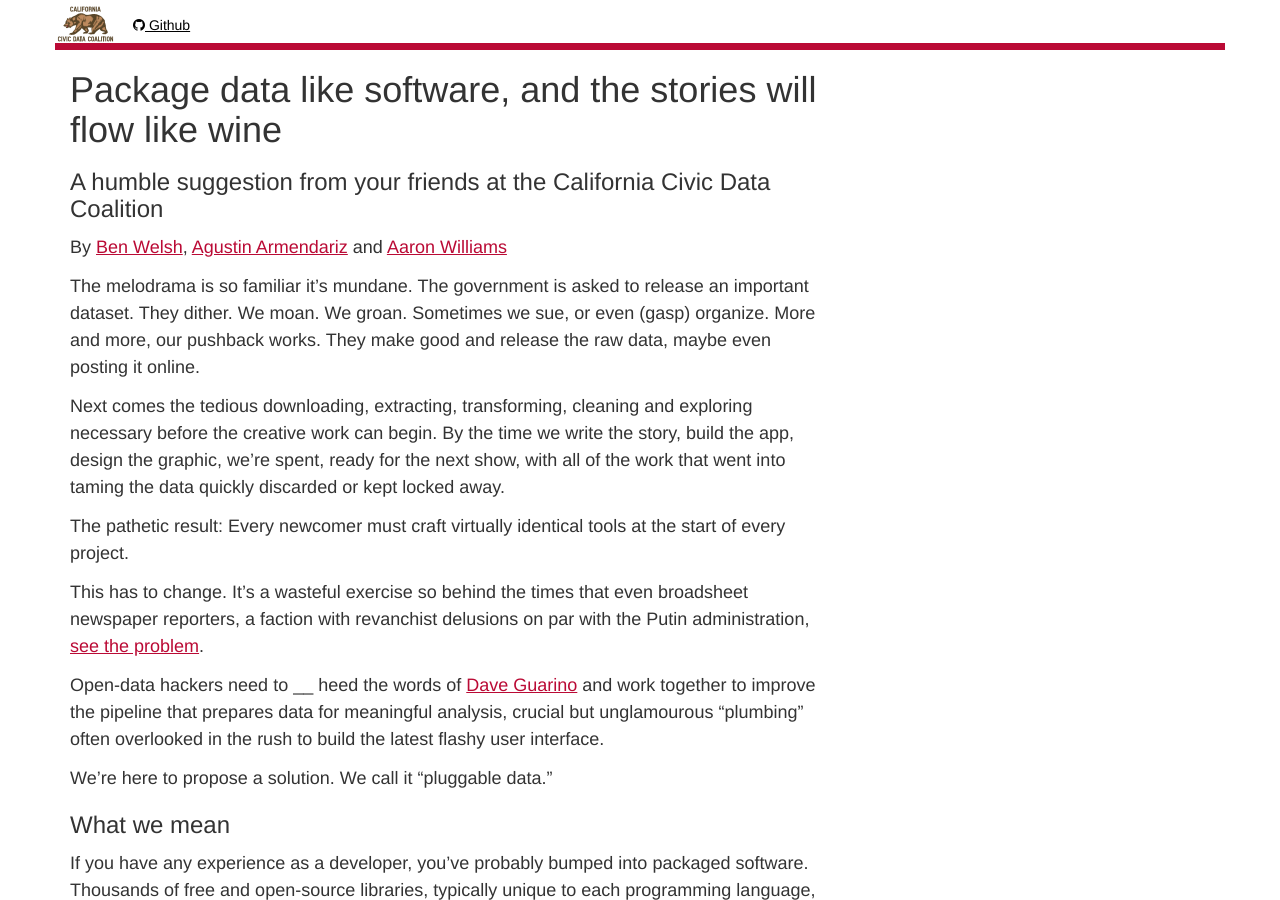
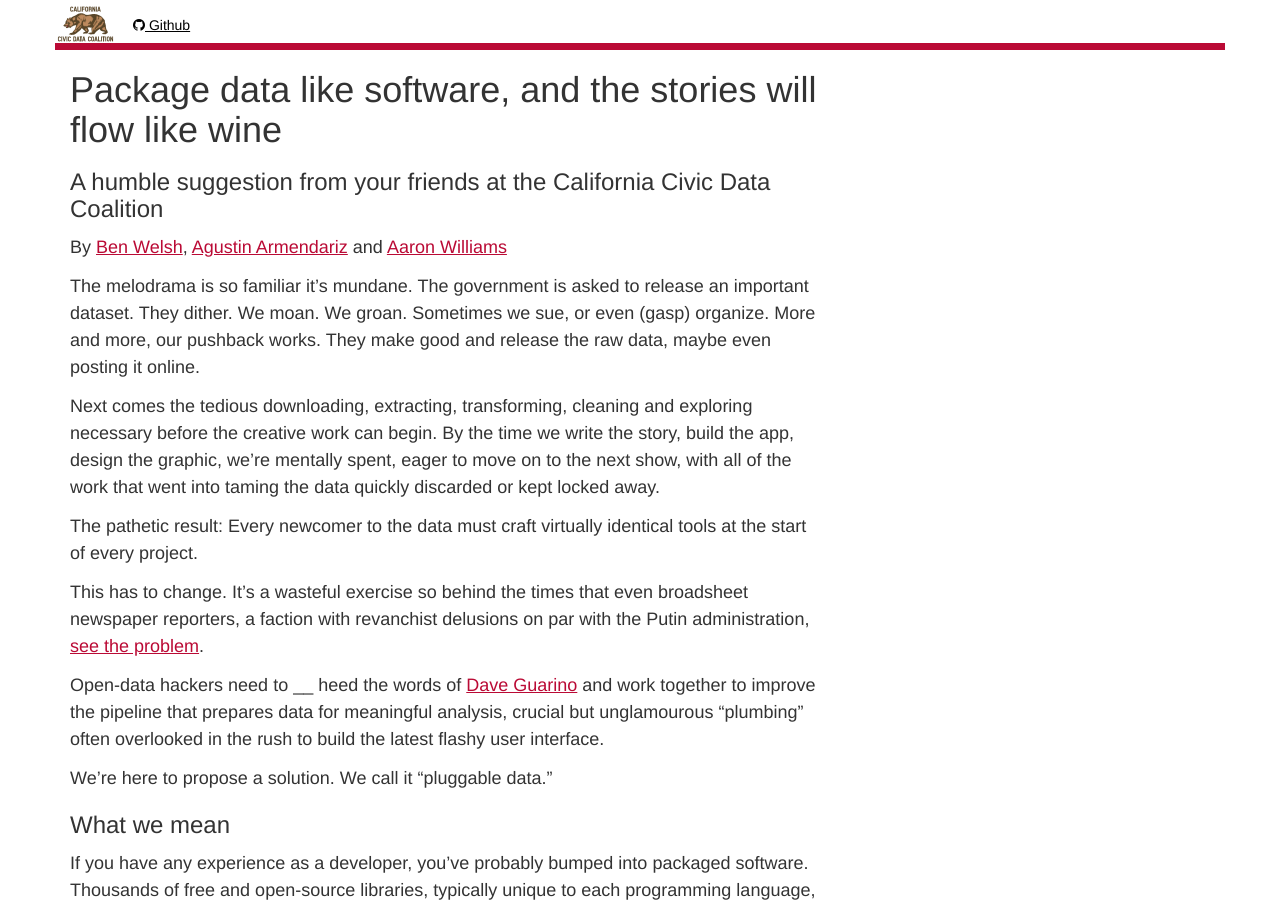
Before and after one commit to palewire/californiacivicdata.org, a Jekyll site: the page built from _posts/2015-01-01-pluggable-data.markdown, in a window 1280 px wide and 900 px high. Built offline with Jekyll 4.4.1, drawn with Linux system fonts in a browser that asks for light colours.

Commit message:
Updated 2015-01-01-pluggable-data.markdown

```diff
--- a/_posts/2015-01-01-pluggable-data.markdown
+++ b/_posts/2015-01-01-pluggable-data.markdown
@@ -12,9 +12,9 @@
 
 The melodrama is so familiar it's mundane. The government is asked to release an important dataset. They dither. We moan. We groan. Sometimes we sue, or even (gasp) organize. More and more, our pushback works. They make good and release the raw data, maybe even posting it online.
 
-Next comes the tedious downloading, extracting, transforming, cleaning and exploring necessary before the creative work can begin. By the time we write the story, build the app, design the graphic, we're spent, ready for the next show, with all of the work that went into taming the data quickly discarded or kept locked away.
+Next comes the tedious downloading, extracting, transforming, cleaning and exploring necessary before the creative work can begin. By the time we write the story, build the app, design the graphic, we're mentally spent, eager to move on to the next show, with all of the work that went into taming the data quickly discarded or kept locked away.
 
-The pathetic result: Every newcomer must craft virtually identical tools at the start of every project.
+The pathetic result: Every newcomer to the data must craft virtually identical tools at the start of every project.
 
 This has to change. It’s a wasteful exercise so behind the times that even broadsheet newspaper reporters, a faction with revanchist delusions on par with the Putin administration, [see the problem](http://www.nytimes.com/2014/08/18/technology/for-big-data-scientists-hurdle-to-insights-is-janitor-work.html?_r=0).
 
```
